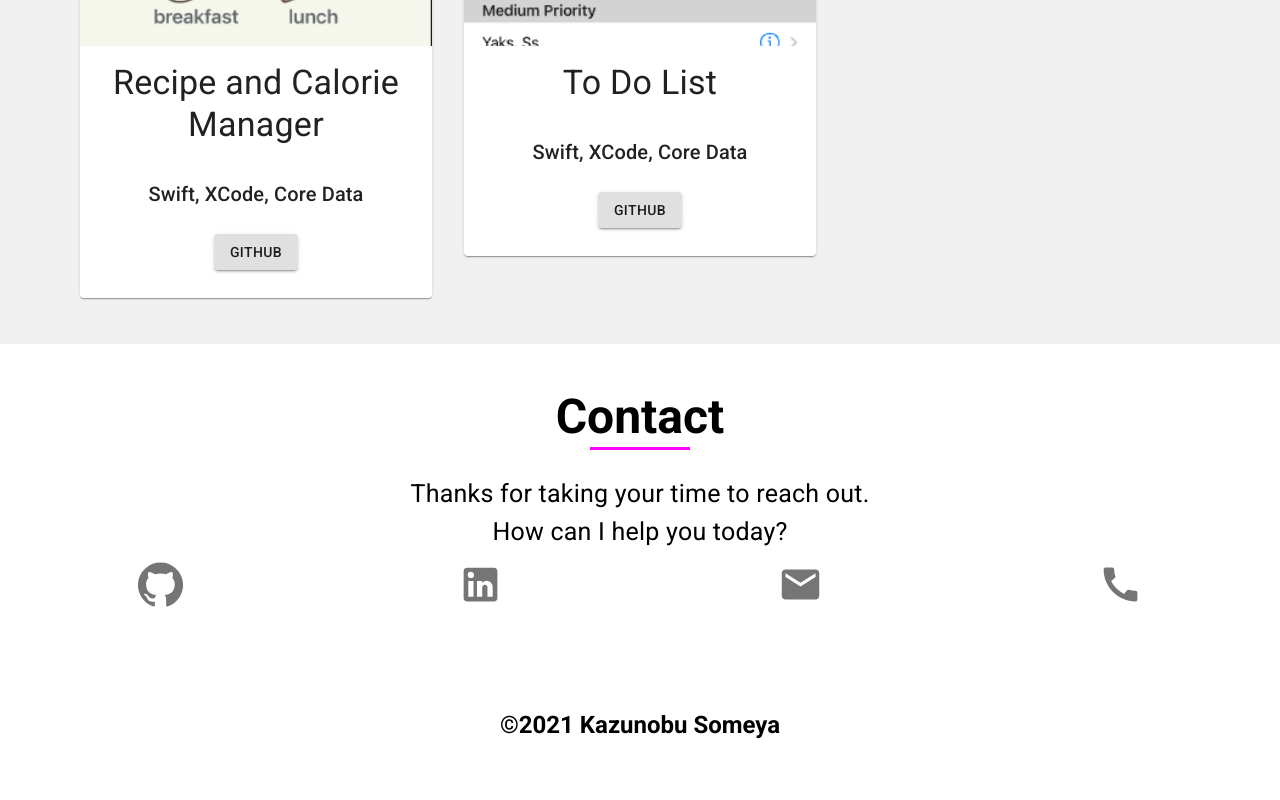
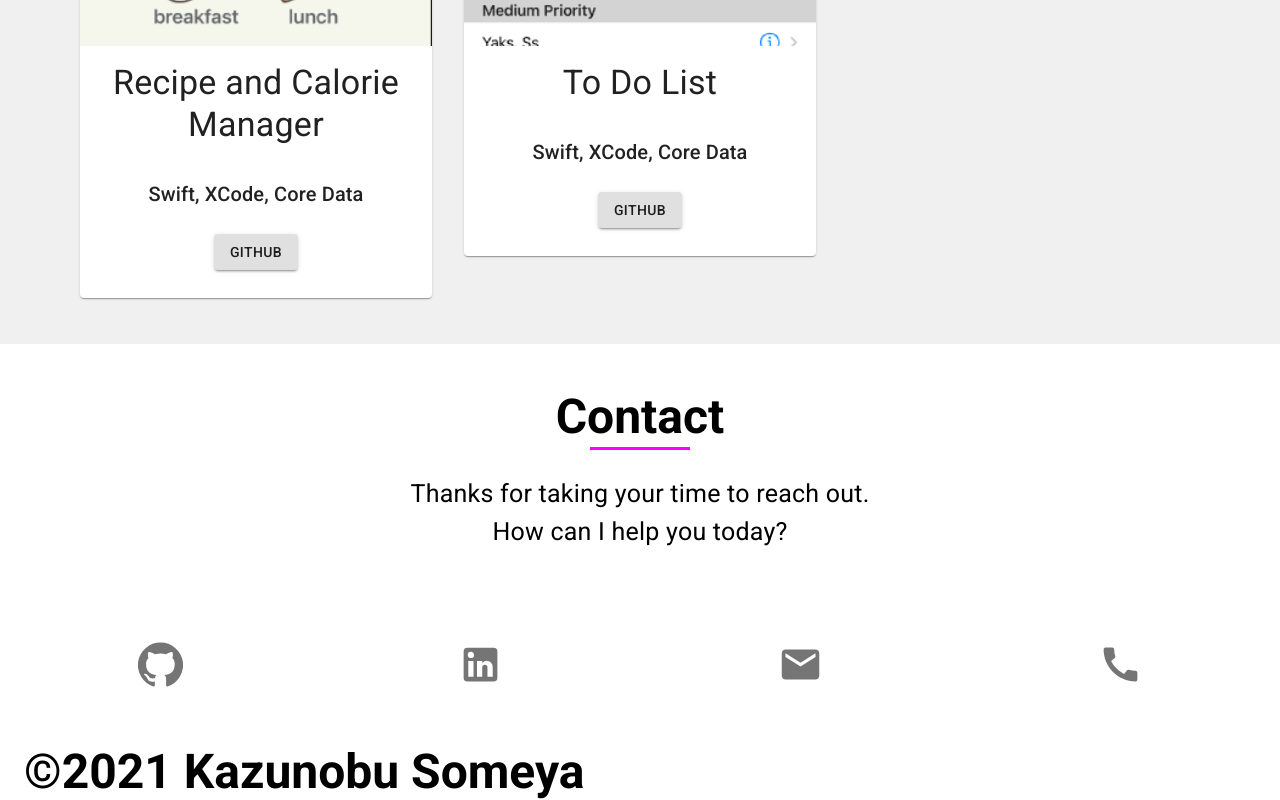
Before and after one commit to wangkalbi-gernessen/next-portfolio-website, a Next.js app: page / in a window 1280 px wide. Shown: the part 2964-3764 px from the top of the page. Before the commit the page ends 3705 px from the top, so only its background shows below. Built offline with nearby package versions, Linux system fonts and the light colour scheme.

Commit message:
Add Grid container and items on Index

```diff
--- a/components/Contact.js
+++ b/components/Contact.js
@@ -9,8 +9,8 @@ const useStyle = makeStyles({
   content: {
     margin: 0,
     padding: 0,
-    minWidth: "100%",
-    minHeight: "40vh",
+    minWidth: "100vw",
+    minHeight: "30vh",
     background: "white"
   },
   title: {
@@ -47,23 +47,23 @@ const Contact = () => {
       <Typography variant="h3" align="center" className={classes.title}>Contact</Typography>
       <Typography align="center" style={{fontSize: "25px", marginTop: "25px"}}>Thanks for taking your time to reach out.</Typography>
       <Typography align="center" style={{fontSize: "25px"}}>How can I help you today?</Typography>
-      <Grid container spacing={0}>
-        <Grid item xs={6} sm={3} style={{textAlign: "center"}}>
+      <Grid container style={{marginTop: "80px"}}>
+        <Grid item xs={6} sm={6} md={3} lg={3} xl={3} style={{textAlign: "center"}}>
           <IconButton href="https://github.com/wangkalbi-gernessen" target="_blank" className={classes.btn}>
             <GitHubIcon className={classes.images} />
           </IconButton>
         </Grid>
-        <Grid item xs={6} sm={3} style={{textAlign: "center"}}>
+        <Grid item xs={6} sm={6} md={3} lg={3} xl={3} style={{textAlign: "center"}}>
           <IconButton href="https://www.linkedin.com/in/kazunobu-someya-6b44901b6/" target="_blank" className={classes.btn}>
             <LinkedInIcon className={classes.images} />
           </IconButton>
         </Grid>
-        <Grid item xs={6} sm={3} style={{textAlign: "center"}}>
+        <Grid item xs={6} sm={6} md={3} lg={3} xl={3} style={{textAlign: "center"}}>
           <IconButton href={`mailto: guizhou08chishui@gmail.com`} target="_blank" className={classes.btn}>
             <EmailIcon className={classes.images} />
           </IconButton>
         </Grid>
-        <Grid item xs={6} sm={3} style={{textAlign: "center"}}>
+        <Grid item xs={6} sm={6} md={3} lg={3} xl={3} style={{textAlign: "center"}}>
           <IconButton href={`tel: 778-689-7760`} target="_blank" className={classes.btn}>
             <CallIcon className={classes.images} />
           </IconButton>
--- a/components/Footer.js
+++ b/components/Footer.js
@@ -1,5 +1,5 @@
 import { makeStyles } from '@material-ui/styles';
-import { Typography, Container } from '@material-ui/core';
+import { Typography, Container, Grid } from '@material-ui/core';
 
 const useStyles = makeStyles({
   footer: {
@@ -20,7 +20,9 @@ const Footer = () => {
   const classes = useStyles();
   return (
     <Container className={classes.footer}>
-      <Typography variant="h5" align="center" className={classes.copyright}>&#169;2021 Kazunobu Someya</Typography>
+      <Grid container>
+        <Typography variant="h3" align="center" className={classes.copyright}>&#169;2021 Kazunobu Someya</Typography>
+      </Grid>
     </Container>
   )
 }
--- a/pages/index.js
+++ b/pages/index.js
@@ -4,14 +4,15 @@ import Aboutme from '../components/Aboutme';
 import Projects from '../components/Projects';
 import Contact from '../components/Contact';
 import Footer from '../components/Footer';
-import { Container } from '@material-ui/core';
+import { Grid, Container } from '@material-ui/core';
 import { makeStyles } from '@material-ui/styles';
 
 const useStyle = makeStyles({
   content: {
     margin: 0,
     padding: 0,
-    minWidth: "100%",
+    minWidth: "100vw",
+    minHeight: "100vh"
   }
 });
 
@@ -19,12 +20,26 @@ export default function Home() {
   const classes = useStyle();
   return (
     <Container className={classes.content}>
+      <Grid container>
+        <Grid item xs={12} sm={12} md={12} lg={12} xl={12} >
           <Navbar />
+        </Grid>
+        <Grid item xs={12} sm={12} md={12} lg={12} xl={12} >
           <Main />
+        </Grid>
+        <Grid item xs={12} sm={12} md={12} lg={12} xl={12} >
           <Aboutme />
+        </Grid>
+        <Grid item xs={12} sm={12} md={12} lg={12} xl={12} >
           <Projects />
+        </Grid>
+        <Grid item xs={12} sm={12} md={12} lg={12} xl={12} >
           <Contact />
+        </Grid>
+        <Grid item xs={12} sm={12} md={12} lg={12} xl={12} >
           <Footer />
+        </Grid>
+      </Grid>
     </Container>
   )
 }
```
Lines whose indentation alone changed are shown as unchanged.
